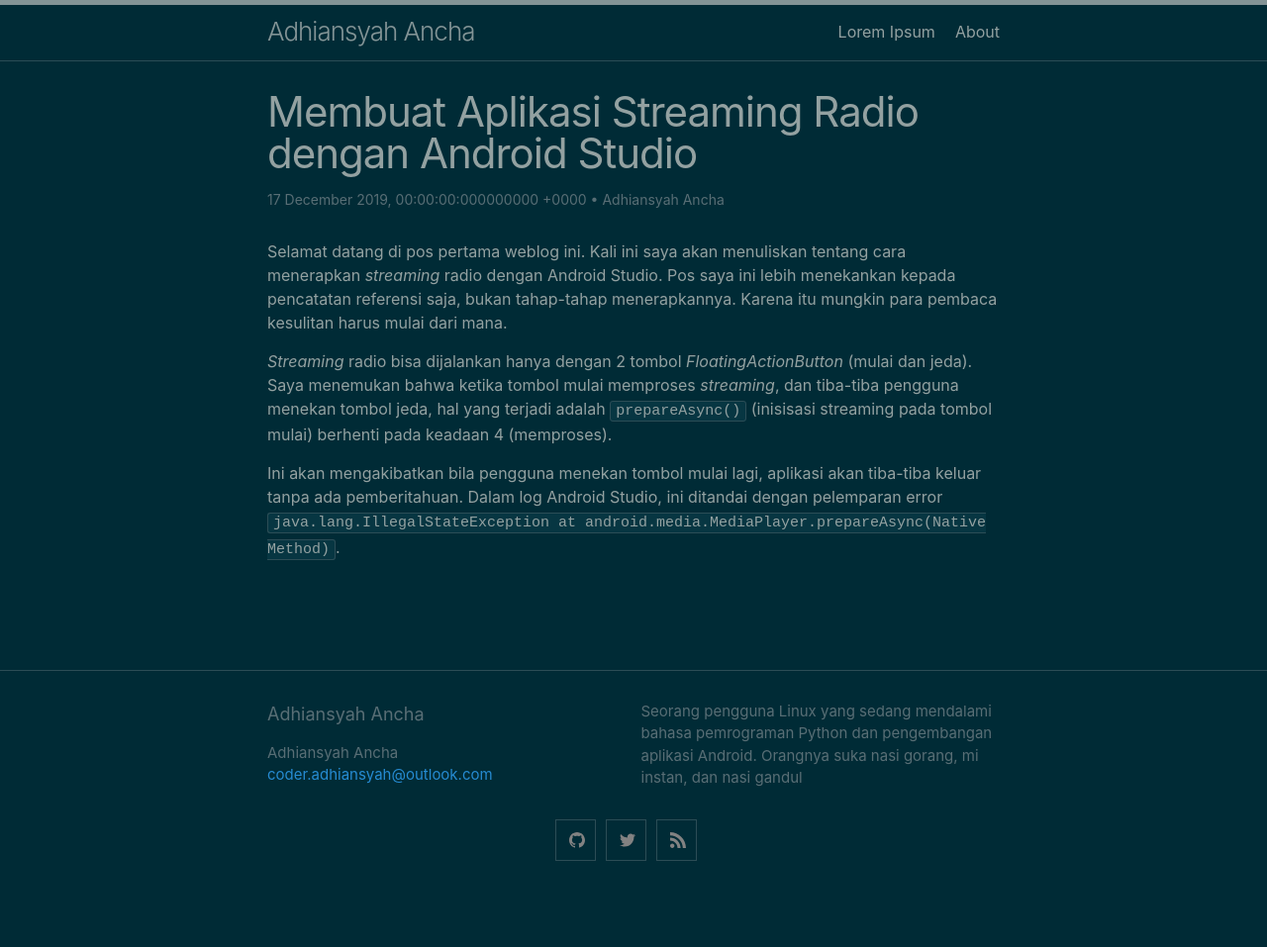
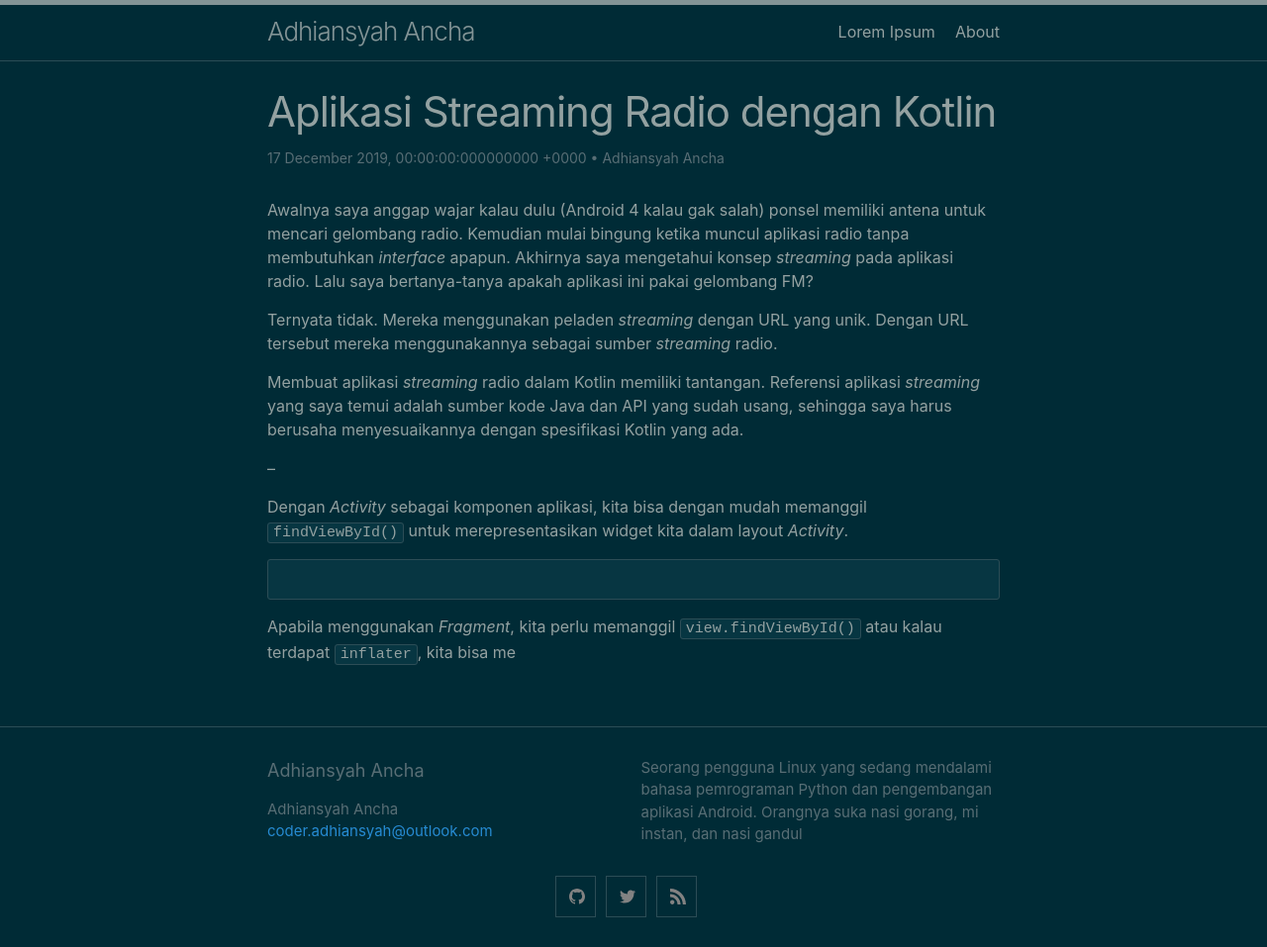
Before and after one commit to adhiansyah/adhiansyah.github.io, a Jekyll site: the page built from _posts/2019-12-17-streaming-radio-app.markdown, in a window 1280 px wide. Shown: the whole page at 99% size. Built offline with Jekyll 4.4.1, drawn with Linux system fonts in a browser that asks for light colours; before the commit the page ends 900 px from its top, so only the background shows below that.

Commit message:
Update 2019-12-17-streaming-radio-app.markdown

````diff
--- a/_posts/2019-12-17-streaming-radio-app.markdown
+++ b/_posts/2019-12-17-streaming-radio-app.markdown
@@ -1,12 +1,22 @@
 ---
-title: "Membuat Aplikasi Streaming Radio dengan Android Studio"
+title: "Aplikasi Streaming Radio dengan Kotlin"
 layout: post
 author: "Adhiansyah Ancha"
 categories: blog
 ---
 
-Selamat datang di pos pertama weblog ini. Kali ini saya akan menuliskan tentang cara menerapkan _streaming_ radio dengan Android Studio. Pos saya ini lebih menekankan kepada pencatatan referensi saja, bukan tahap-tahap menerapkannya. Karena itu mungkin para pembaca kesulitan harus mulai dari mana.
+Awalnya saya anggap wajar kalau dulu (Android 4 kalau gak salah) ponsel memiliki antena untuk mencari gelombang radio. Kemudian mulai bingung ketika muncul aplikasi radio tanpa membutuhkan _interface_ apapun. Akhirnya saya mengetahui konsep _streaming_ pada aplikasi radio. Lalu saya bertanya-tanya apakah aplikasi ini pakai gelombang FM?
 
-_Streaming_ radio bisa dijalankan hanya dengan 2 tombol _FloatingActionButton_ (mulai dan jeda). Saya menemukan bahwa ketika tombol mulai memproses _streaming_, dan tiba-tiba pengguna menekan tombol jeda, hal yang terjadi adalah `prepareAsync()` (inisisasi streaming pada tombol mulai) berhenti pada keadaan 4 (memproses).
+Ternyata tidak. Mereka menggunakan peladen _streaming_ dengan URL yang unik. Dengan URL tersebut mereka menggunakannya sebagai sumber _streaming_ radio.
 
-Ini akan mengakibatkan bila pengguna menekan tombol mulai lagi, aplikasi akan tiba-tiba keluar tanpa ada pemberitahuan. Dalam log Android Studio, ini ditandai dengan pelemparan error `java.lang.IllegalStateException at android.media.MediaPlayer.prepareAsync(Native Method)`.
+Membuat aplikasi _streaming_ radio dalam Kotlin memiliki tantangan. Referensi aplikasi _streaming_ yang saya temui adalah sumber kode Java dan API yang sudah usang, sehingga saya harus berusaha menyesuaikannya dengan spesifikasi Kotlin yang ada.
+
+--
+
+Dengan _Activity_ sebagai komponen aplikasi, kita bisa dengan mudah memanggil `findViewById()` untuk merepresentasikan widget kita dalam layout _Activity_.
+
+```Kotlin
+
+```
+
+Apabila menggunakan _Fragment_, kita perlu memanggil `view.findViewById()` atau kalau terdapat `inflater`, kita bisa me
````
